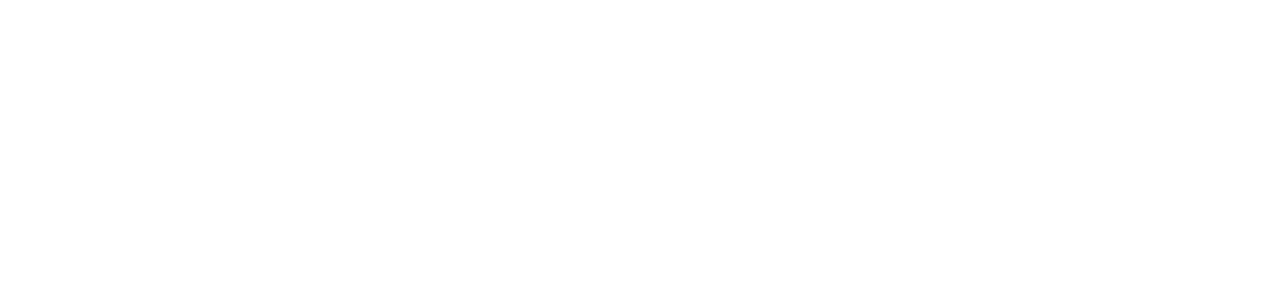
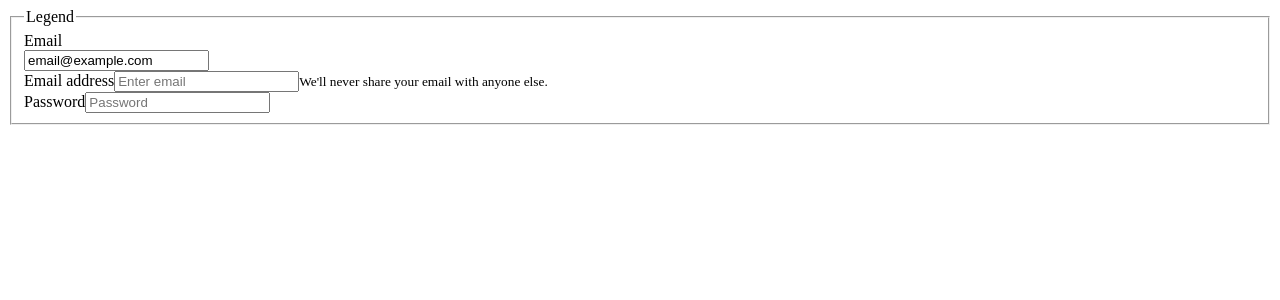
Before and after one commit to pragith98/ToDoFrontend, a Vue app: page /#/ in a window 1280 px wide. Shown: the top 300 px of the page. Built offline with nearby package versions, Linux system fonts and the light colour scheme.

Commit message:
update app.vue

```diff
--- a/src/App.vue
+++ b/src/App.vue
@@ -1,4 +1,6 @@
 <template>
+  <!-- <router-view></router-view> -->
+  <app-AddTask></app-AddTask>
 
 </template>
 
```
